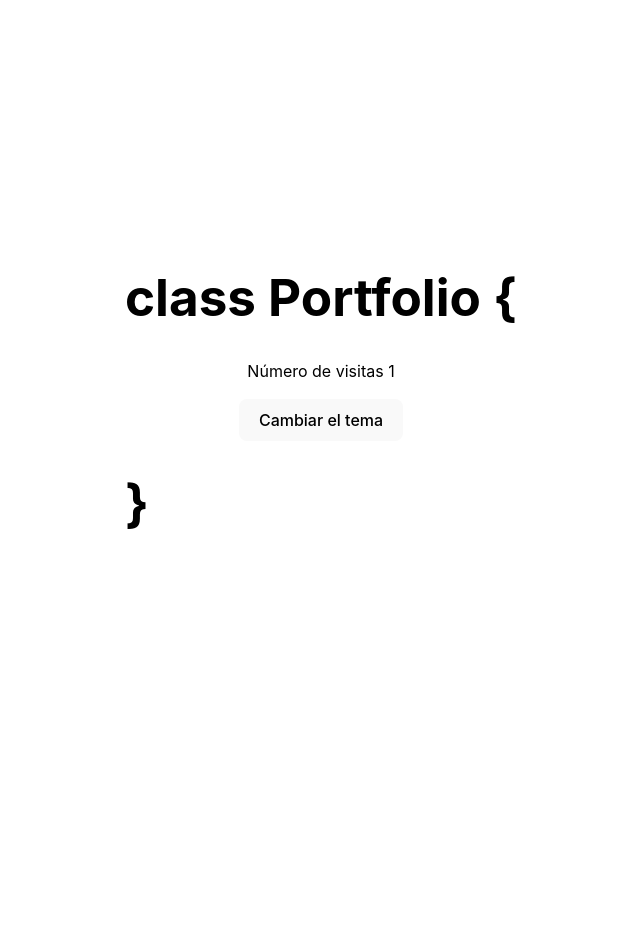
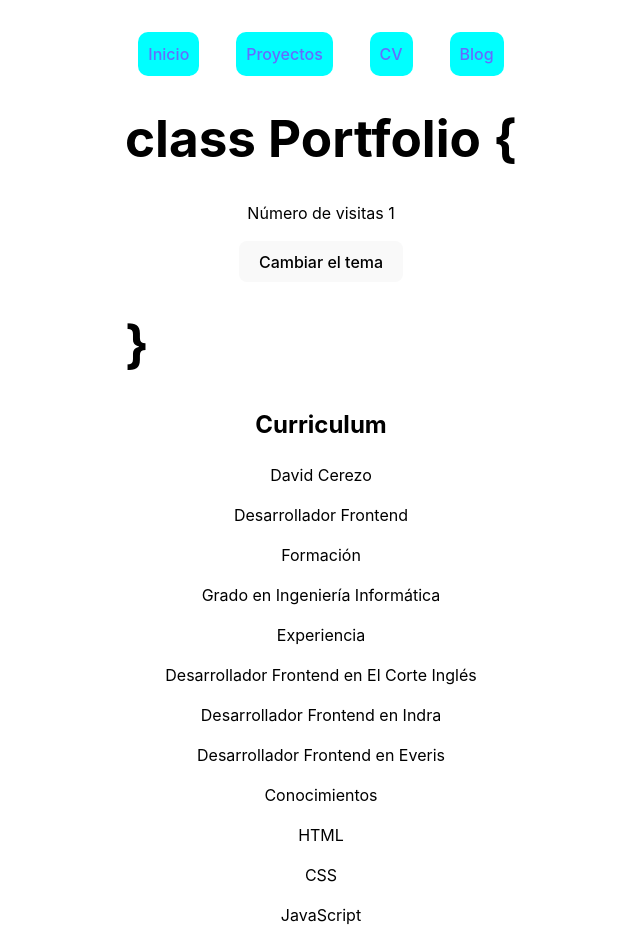
Before and after one commit to david87chdz/portfolio, a React (Vite) app in the folder portfolio/: page /cv in a window 1280 px wide. Shown: the top 947 px of the page, without its empty margins (319-959 px from the left). Before the commit the page ends 800 px from the top, so only its background shows below. Built offline with nearby package versions, Linux system fonts and the light colour scheme.

Commit message:
Add routes and nav

```diff
--- a/portfolio/src/App.tsx
+++ b/portfolio/src/App.tsx
@@ -1,22 +1,25 @@
 import { useState } from 'react'
 
-import { Description} from './components/Description.tsx'
+
 import { useVisits } from './hooks/useVisits.ts'
 import { useTheme } from './hooks/useTheme.ts'
-import { Developer } from './components/PortfolioCode.tsx'
+
 import './App.css'
-import { Contact } from './components/Contact.tsx'
-import { Social } from './components/Social.tsx'
-import { Image } from './components/Image.tsx'
-import { Proyects } from './components/Proyects.tsx'
+
+
 import { Link, Route, Routes } from 'react-router-dom'
 import { Projects as ProjectsPage } from './pages/Projects.tsx'
-import { Home } from './pages/Home.tsx'
+import { Home} from './pages/Home.tsx'
+import { Curriculum } from './pages/Curriculum.tsx'
+import { Blog } from './pages/Blog.tsx'
+import { Nav } from './components/shared/Nav.tsx'
+
 function App() {
   const { visits } = useVisits()
   const [toggleTheme] = useTheme();
   return (
    <div>
+    <Nav />
     <h1>
     class Portfolio &#123;
     </h1>
@@ -30,7 +33,8 @@ function App() {
     <Routes>
         <Route path="/" element={<Home />} />
         <Route path="/projects" element={<ProjectsPage />} />
-        <Route path="/contact" element={<Contact />} />
+        <Route path="/cv" element={<Curriculum />} />
+        <Route path="/blog" element={<Blog />} />
     </Routes>
 
    </div>
--- /dev/null
+++ b/portfolio/src/components/shared/Nav.tsx
@@ -0,0 +1,22 @@
+import { Link } from "react-router-dom";
+
+export function Nav() {
+    return (
+        <nav>
+            <ul>
+                <li>
+                    <Link to="/">Inicio</Link>
+                </li>
+                <li>
+                    <Link to="/projects">Proyectos</Link>
+                </li>
+                <li>
+                    <Link to="/cv">CV</Link>
+                </li>
+                <li>
+                    <Link to="/blog">Blog</Link>
+                </li>
+            </ul>
+        </nav>
+    );
+}
--- /dev/null
+++ b/portfolio/src/pages/Blog.tsx
@@ -0,0 +1,8 @@
+export function Blog() {
+    return (
+        <div>
+            <h2>Blog</h2>
+            <p>Este es mi blog</p>
+        </div>
+    );
+}
--- /dev/null
+++ b/portfolio/src/pages/Curriculum.tsx
@@ -0,0 +1,21 @@
+export function Curriculum() {
+    return (
+        <div>
+            <h2>Curriculum</h2>
+            <p>David Cerezo</p>
+            <p>Desarrollador Frontend</p>
+            <p>Formación</p>
+            <p>Grado en Ingeniería Informática</p>
+            <p>Experiencia</p>
+            <p>Desarrollador Frontend en El Corte Inglés</p>
+            <p>Desarrollador Frontend en Indra</p>
+            <p>Desarrollador Frontend en Everis</p>
+            <p>Conocimientos</p>
+            <p>HTML</p>
+            <p>CSS</p>
+            <p>JavaScript</p>
+            <p>React</p>
+            <p>Vue</p>
+        </div>
+    );
+}
```
